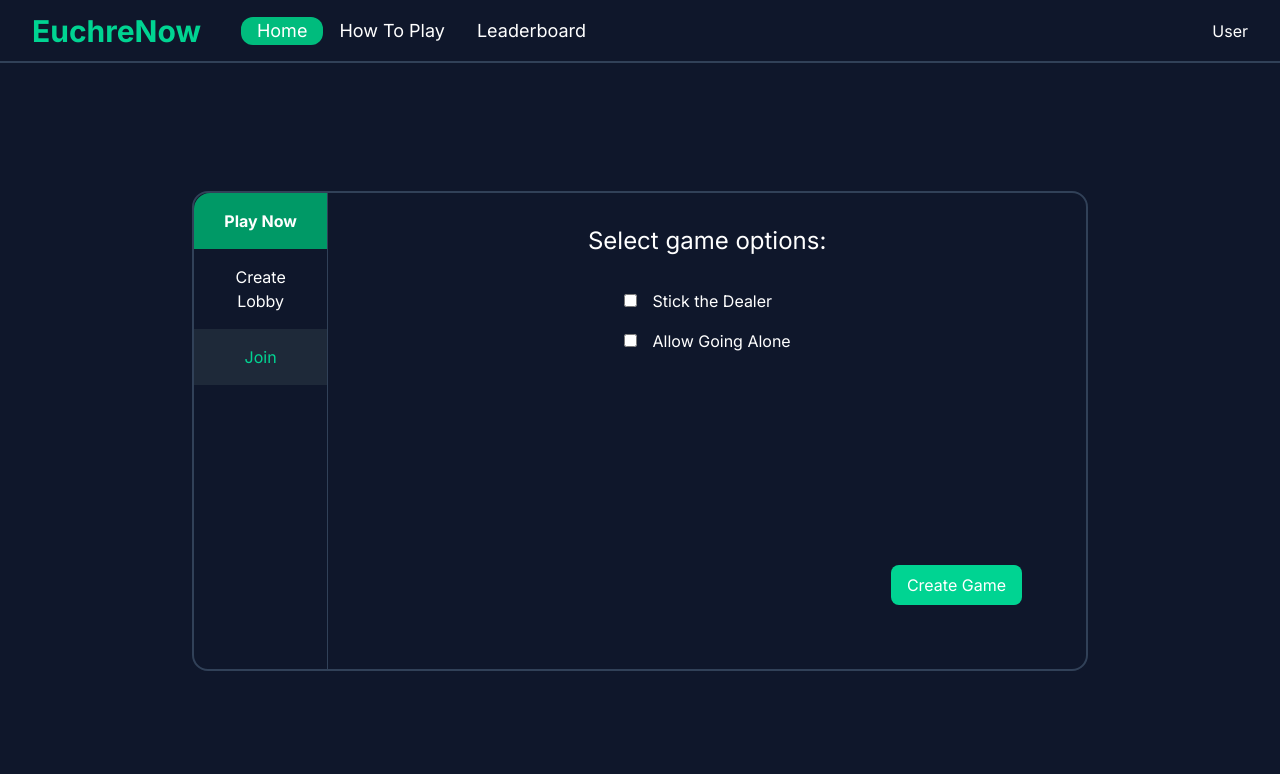
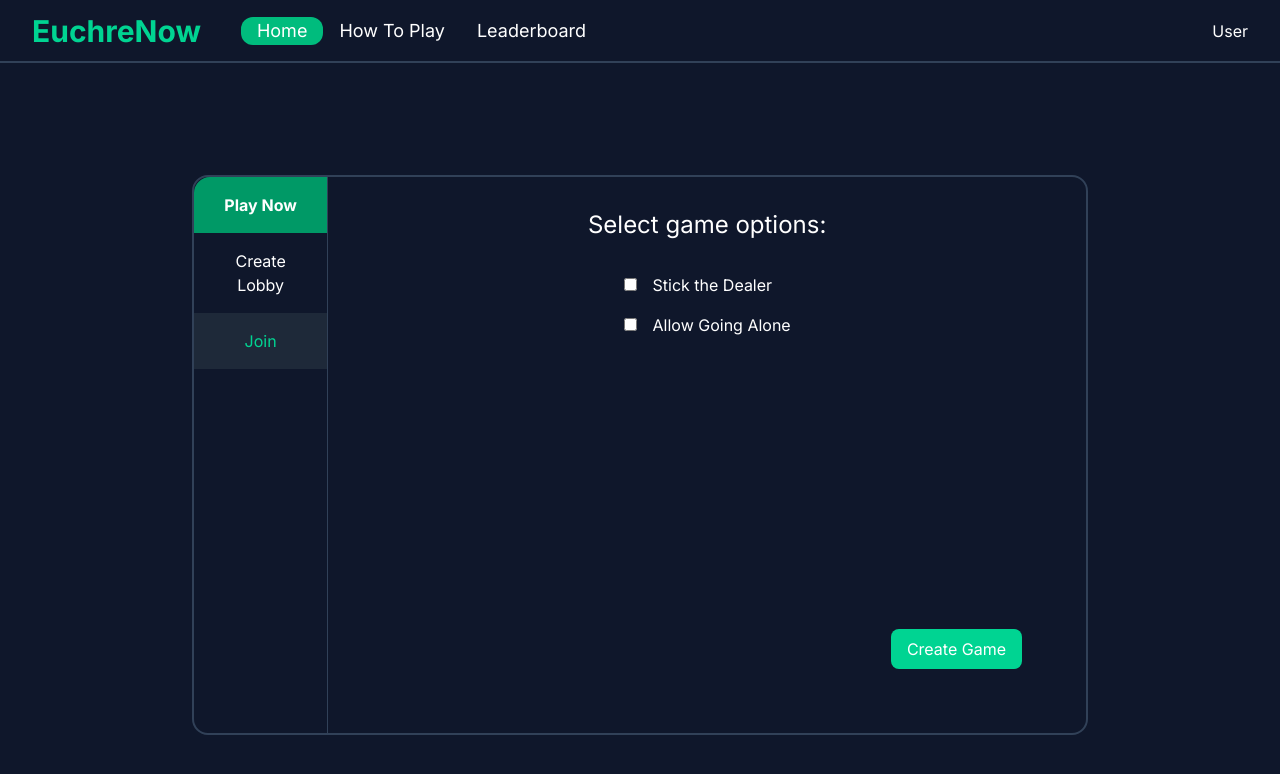
Before and after one commit to warliang/EuchreNow, a React (Vite) app in the folder apps/client/: page / in a window 1280 px wide. Shown: the top 774 px of the page. Built offline with nearby package versions, Linux system fonts and the light colour scheme; no server answers.

Commit message:
style: change the padding and height of the ui

```diff
--- a/apps/client/src/components/NavBar/index.tsx
+++ b/apps/client/src/components/NavBar/index.tsx
@@ -13,9 +13,10 @@ const NavBar = (props: Props) => {
   ];
 
   return (
-    <div className="flex gap-1 justify-between items-center h-navbar-height border-b-2 border-border px-4">
+    <div className="flex justify-between items-center h-navbar-height border-b-2 border-border px-4">
       <div className="flex items-center">
         <h1 className="text-3xl font-bold text-primary mr-5">EuchreNow</h1>
+        <div className="flex">
           {navItems.map((item) => (
             <button
               key={item.view}
@@ -27,6 +28,7 @@ const NavBar = (props: Props) => {
             </button>
           ))}
         </div>
+      </div>
       <div>User</div>
     </div>
   );
--- a/apps/client/src/pages/Home.tsx
+++ b/apps/client/src/pages/Home.tsx
@@ -40,7 +40,7 @@ const Home = () => {
 
   return (
     <div className="h-full w-full flex justify-center">
-      <div className="flex mt-16 w-4xl h-6/10 border-2 border-border rounded-2xl">
+      <div className="flex mt-14 w-4xl h-7/10 border-2 border-border rounded-2xl">
         {!roomId && (
           <div className="flex flex-col h-full w-20 border-r border-r-border">
             {selectButtons.map((btn, index) => (
```
Lines whose indentation alone changed are shown as unchanged.
